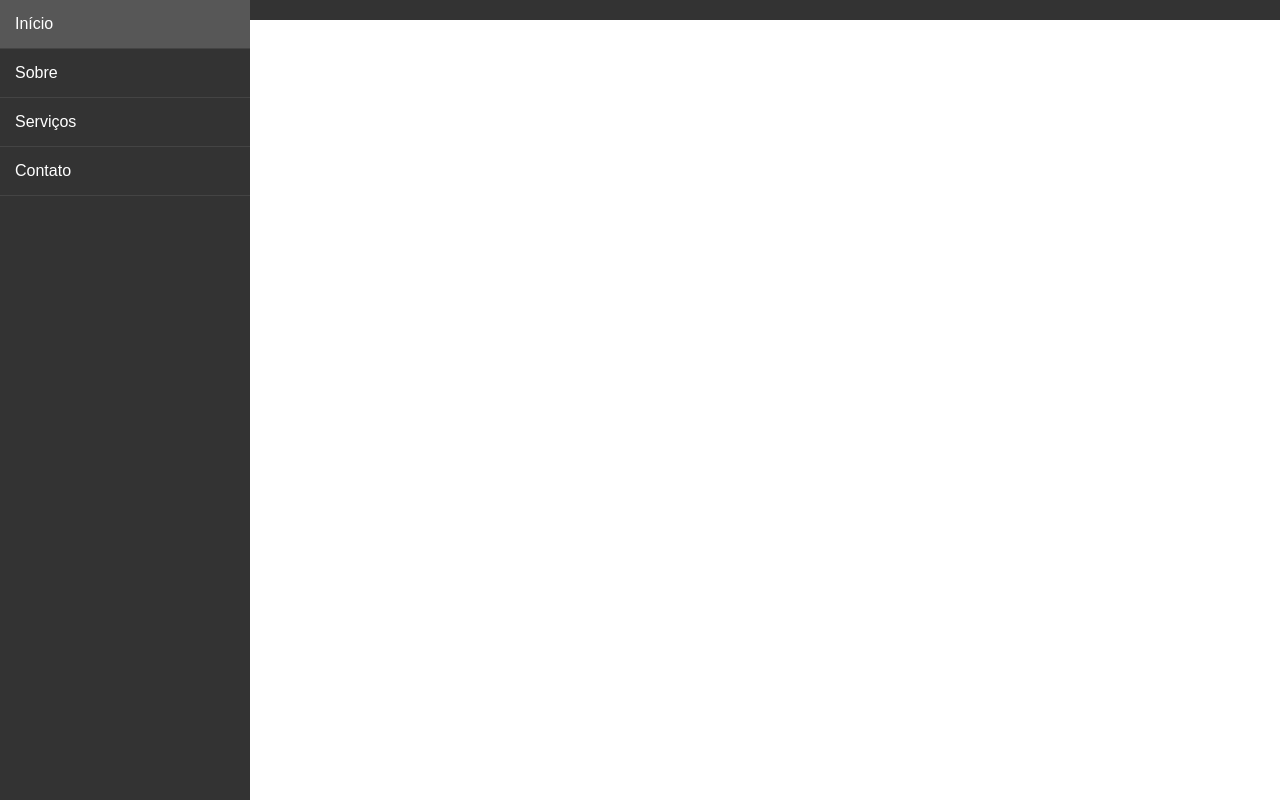
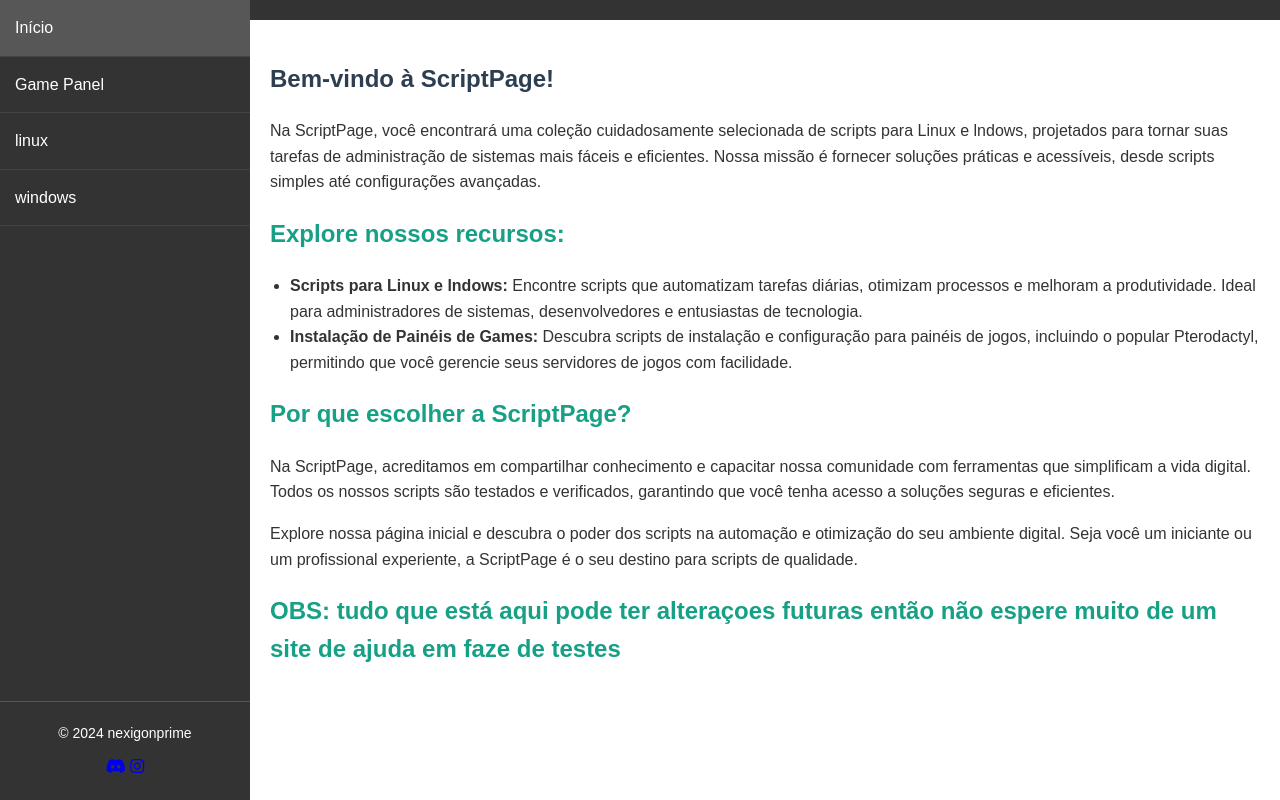
Before and after one commit to nexigonprime/scriptpage, a plain HTML site: page index.html in a window 1280 px wide. Drawn offline with Linux system fonts and the light colour scheme.

Commit message:
menu final
nova atualização do menu terminado

```diff
--- /dev/null
+++ b/css/icons_fw.css
@@ -0,0 +1,21 @@
+.sidebar-footer {
+    padding: 20px;
+    text-align: center;
+    background-color: #333;
+    color: #fff;
+}
+
+.footer-icons {
+    margin-top: 10px;
+}
+
+.footer-icon {
+    margin: 0 10px;
+    color: #fff;
+    text-decoration: none;
+    font-size: 20px;
+}
+
+.footer-icon:hover {
+    color: #ddd; /* Cor ao passar o mouse */
+}
--- a/css/style.css
+++ b/css/style.css
@@ -5,6 +5,9 @@ body {
     padding: 0;
     display: flex;
     flex-direction: column;
+    min-height: 100vh; /* Ocupa a altura mínima da tela */
+    line-height: 1.6;
+    color: #333;
 }
 
 header {
@@ -29,12 +32,17 @@ header {
     width: 250px;
     background-color: #333;
     color: #fff;
-    height: 100vh;
+    height: 100vh; /* Ocupa toda a altura da tela */
     position: fixed;
     top: 0;
     left: 0;
-    transform: translateX(0);
-    transition: transform 0.3s ease;
+    display: flex;
+    flex-direction: column;
+}
+
+.sidebar-content {
+    flex: 1; /* Ocupa todo o espaço disponível acima do footer */
+    overflow-y: auto; /* Adiciona rolagem se o conteúdo for maior que a altura da tela */
 }
 
 .sidebar ul {
@@ -58,6 +66,19 @@ header {
     background-color: #575757;
 }
 
+.sidebar-footer {
+    padding: 10px;
+    background-color: #444; /* Cor de fundo do footer */
+    border-top: 1px solid #555; /* Borda superior */
+    text-align: center;
+}
+
+.sidebar-footer p {
+    margin: 0;
+    color: #fff;
+    font-size: 14px;
+}
+
 main {
     margin-left: 250px;
     padding: 20px;
@@ -77,7 +98,7 @@ section.active {
 @media (max-width: 768px) {
     .sidebar {
         width: 100%;
-        height: 100%;
+        height: auto; /* Ajusta a altura para caber o conteúdo */
         transform: translateX(-100%);
     }
 
@@ -94,3 +115,18 @@ section.active {
         display: block;
     }
 }
+
+
+h1 {
+    color: #2c3e50;
+}
+h2 {
+    color: #16a085;
+}
+p {
+    margin-bottom: 15px;
+}
+ul {
+    list-style-type: disc;
+    padding-left: 20px;
+}
--- a/index.html
+++ b/index.html
@@ -3,23 +3,34 @@
 <head>
     <meta charset="UTF-8">
     <meta name="viewport" content="width=device-width, initial-scale=1.0">
-    <title>Menu Vertical com Conteúdo Dinâmico</title>
+    <title>Script Page</title>
     <link rel="stylesheet" href="./css/style.css">
     <link rel="stylesheet" href="./css/divslist.css">
+    <link rel="stylesheet" href="./css/icons_fw.css">
+    <link rel="stylesheet" href="https://cdnjs.cloudflare.com/ajax/libs/font-awesome/6.6.0/css/all.min.css" integrity="sha512-Kc323vGBEqzTmouAECnVceyQqyqdsSiqLQISBL29aUW4U/M7pSPA/gEUZQqv1cwx4OnYxTxve5UMg5GT6L4JJg==" crossorigin="anonymous" referrerpolicy="no-referrer" />
     </head>
 <body>
     <header>
         <button class="menu-toggle" aria-label="Toggle menu">☰</button>
     </header>
     <nav class="sidebar">
+        <div class="sidebar-content">
             <ul>
                 <!-- Adicione novos itens aqui -->
                 <li><a href="#" data-target="home">Início</a></li>
-            <li><a href="#" data-target="about">Sobre</a></li>
-            <li><a href="#" data-target="services">Serviços</a></li>
-            <li><a href="#" data-target="contact">Contato</a></li>
+                <li><a href="#" data-target="gp">Game Panel</a></li>
+                <li><a href="#" data-target="ln">linux</a></li>
+                <li><a href="#" data-target="win">windows</a></li>
                 <!-- Fim da área de novos itens -->
             </ul>
+        </div>
+        <footer class="sidebar-footer">
+            <p>© 2024 nexigonprime</p>
+            <div class="footer-icons">
+                <a href="#"><i class="fa-brands fa-discord"></i></a>
+                <a href="#"><i class="fa-brands fa-instagram"></i></a>
+            </div>
+        </footer>
     </nav>
 
 <!-- ================================================================================= -->
@@ -27,12 +38,34 @@
     <main>
         <!-- Adicione novas seções aqui -->
         <section id="home" class="content active">
-
+            <h1>Bem-vindo à ScriptPage!</h1>
+            <p>
+                Na ScriptPage, você encontrará uma coleção cuidadosamente selecionada de scripts para Linux e lndows, projetados para tornar suas tarefas de administração de sistemas mais fáceis e eficientes. Nossa missão é fornecer soluções práticas e acessíveis, desde scripts simples até configurações avançadas.
+            </p>
+            <h2>Explore nossos recursos:</h2>
+            <ul>
+                <li>
+                    <strong>Scripts para Linux e lndows:</strong> Encontre scripts que automatizam tarefas diárias, otimizam processos e melhoram a produtividade. Ideal para administradores de sistemas, desenvolvedores e entusiastas de tecnologia.
+                </li>
+                <li>
+                    <strong>Instalação de Painéis de Games:</strong> Descubra scripts de instalação e configuração para painéis de jogos, incluindo o popular Pterodactyl, permitindo que você gerencie seus servidores de jogos com facilidade.
+                </li>
+            </ul>
+            <h2>Por que escolher a ScriptPage?</h2>
+            <p>
+                Na ScriptPage, acreditamos em compartilhar conhecimento e capacitar nossa comunidade com ferramentas que simplificam a vida digital. Todos os nossos scripts são testados e verificados, garantindo que você tenha acesso a soluções seguras e eficientes.
+            </p>
+            <p>
+                Explore nossa página inicial e descubra o poder dos scripts na automação e otimização do seu ambiente digital. Seja você um iniciante ou um profissional experiente, a ScriptPage é o seu destino para scripts de qualidade.
+            </p>
+            <p>
+                <h2>OBS: tudo que está aqui pode ter alteraçoes futuras então não espere muito de um site de ajuda em faze de testes </h2>
+            </p>
         </section>
 
 <!-- ================================================================================= -->
 
-        <section id="about" class="content">
+        <section id="gp" class="content">
             <div class="div-pai">
                 <div class="div-filha">Filha 1</div>
                 <div class="div-filha">Filha 2</div>
@@ -43,7 +76,7 @@
 
 <!-- ================================================================================= -->
 
-        <section id="services" class="content">
+        <section id="ln" class="content">
             <div class="div-pai">
                 <div class="div-filha">Filha 1</div>
                 <div class="div-filha">Filha 2</div>
@@ -54,7 +87,7 @@
 
 <!-- ================================================================================= -->
 
-        <section id="contact" class="content">
+        <section id="win" class="content">
             <div class="div-pai">
                 <div class="div-filha">Filha 1</div>
                 <div class="div-filha">Filha 2</div>
```
Lines whose indentation alone changed are shown as unchanged.
